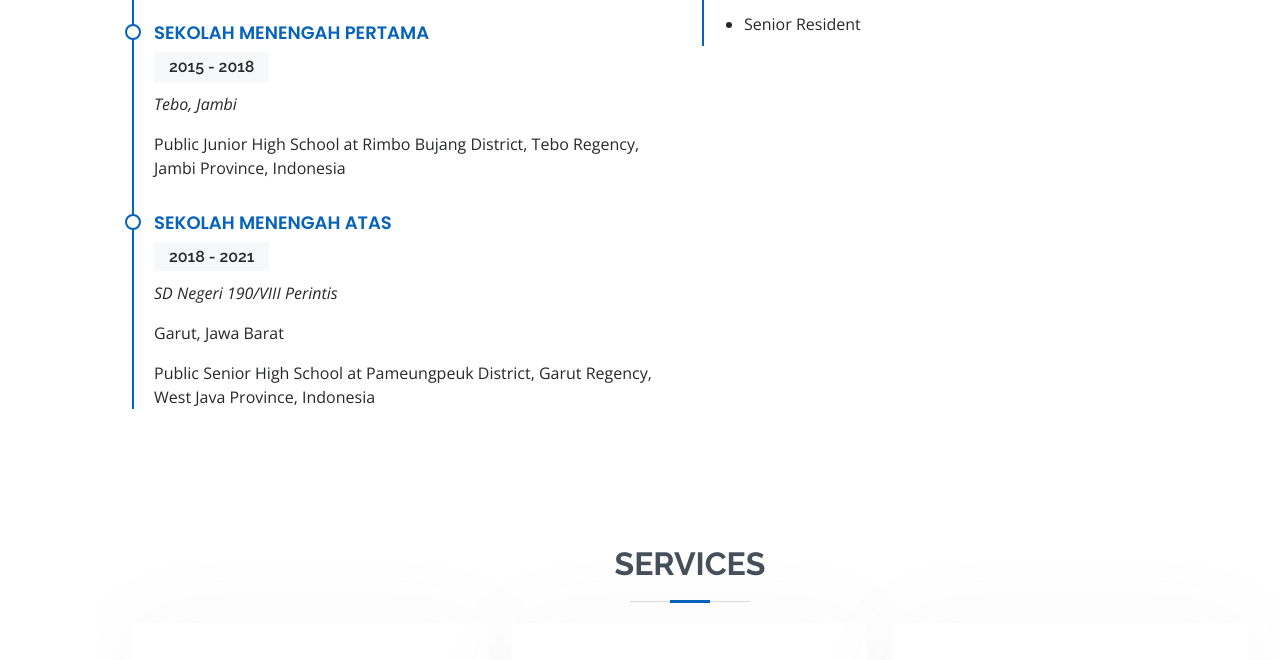
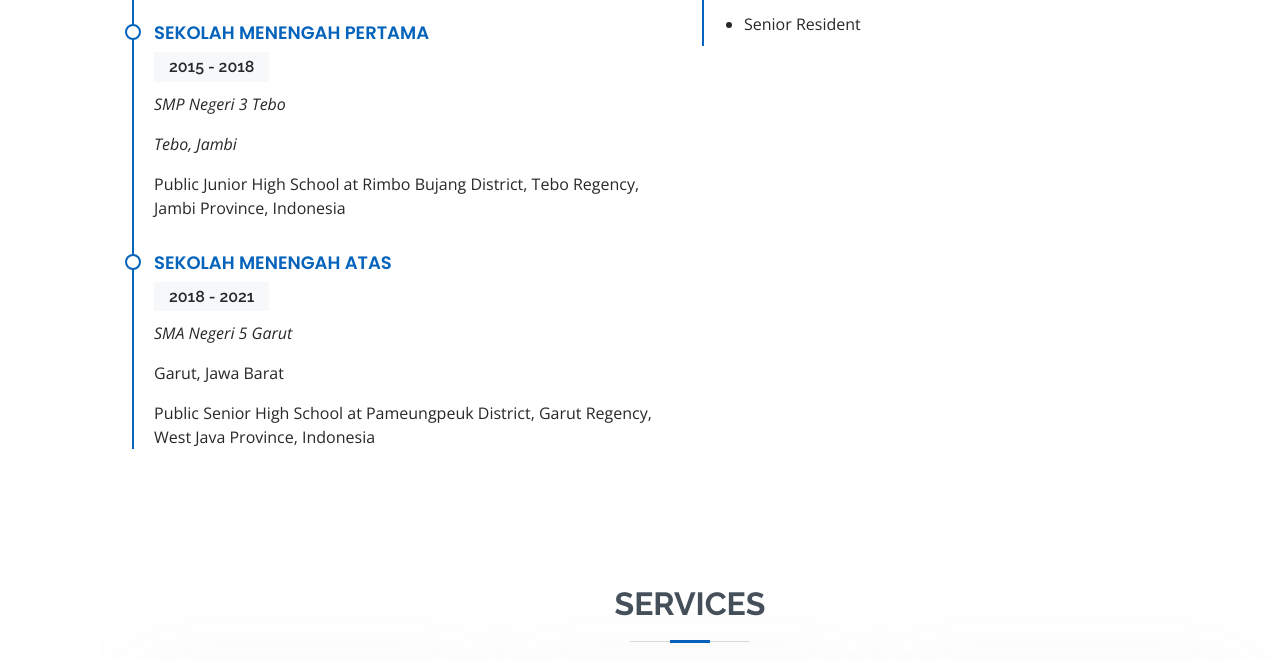
Before and after one commit to ditorifadli/my-portofolio, a plain HTML site: page index.html in a window 1280 px wide. Shown: the part 2758-3418 px from the top of the page. Drawn offline with nearby package versions, Linux system fonts and the light colour scheme.

Commit message:
index.html

```diff
--- a/index.html
+++ b/index.html
@@ -219,13 +219,14 @@
             <div class="resume-item">
               <h4>Sekolah Menengah Pertama</h4>
               <h5>2015 - 2018</h5>
+              <p><em>SMP Negeri 3 Tebo</em></p>
               <p><em>Tebo, Jambi</em></p>
               <p>Public Junior High School at Rimbo Bujang District, Tebo Regency, Jambi Province, Indonesia</p>
             </div>
             <div class="resume-item">
               <h4>Sekolah Menengah Atas</h4>
               <h5>2018 - 2021</h5>
-              <p><em>SD Negeri 190/VIII Perintis</em></p>
+              <p><em>SMA Negeri 5 Garut</em></p>
               <p>Garut, Jawa Barat</p>
               <p>Public Senior High School at Pameungpeuk District, Garut Regency, West Java Province, Indonesia</p>
             </div>
```
